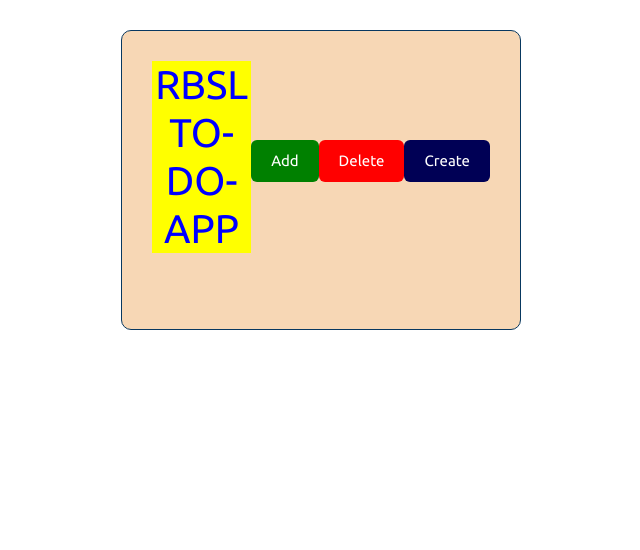
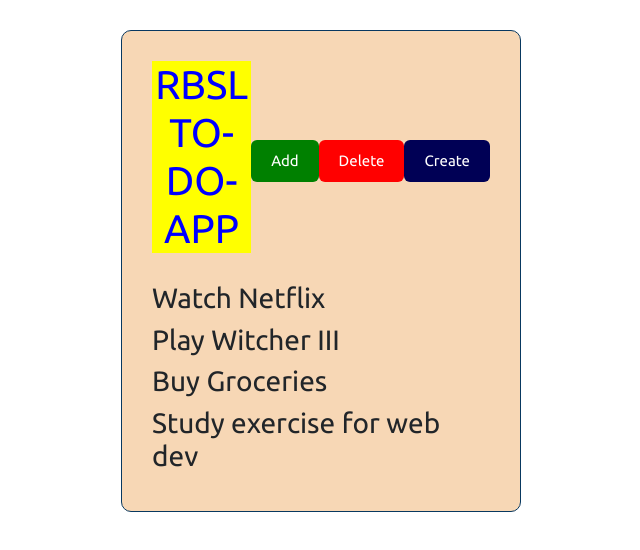
Before and after one commit to TayloPortfolioWebsites/reactExercise2, a React (Create React App) app in the folder reactapp1/: page / in a window 1280 px wide. Shown: the top 550 px of the page, without its empty margins (319-959 px from the left). Built offline with nearby package versions, Linux system fonts and the light colour scheme.

Commit message:
add task.js

```diff
--- a/reactapp1/src/App.js
+++ b/reactapp1/src/App.js
@@ -1,4 +1,5 @@
 import Header from "./components/Header";
+import Tasks from "./components/Tasks";
 
 /*
 function App() {
@@ -72,6 +73,7 @@ function App() {
   return (
     <div className="container">
       <Header/>
+      <Tasks/>
     </div>
   );
 }
--- /dev/null
+++ b/reactapp1/src/components/Tasks.js
@@ -0,0 +1,39 @@
+const task = [
+    {
+        id: 1,
+        text: 'Watch Netflix',
+        day: 'April 3, 2023',
+        reminder: true
+    },
+    {
+        id: 2,
+        text: 'Play Witcher III',
+        day: 'April 4, 2023',
+        reminder: true
+    },
+    {
+        id: 3,
+        text: 'Buy Groceries',
+        day: 'April 5, 2023',
+        reminder: false
+    },
+    {
+        id: 4,
+        text: 'Study exercise for web dev',
+        day: 'April 6, 2023',
+        reminder: false
+    }
+];
+
+const Tasks = ()=>{
+    return(
+        // <div>LIST OF TASKS</div>
+        <>
+        {
+            task.map((task)=>(<h3>{task.text}</h3>))
+        }
+        </>
+    )
+}
+
+export default Tasks
```
